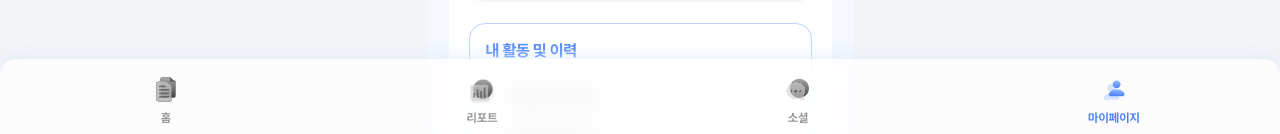
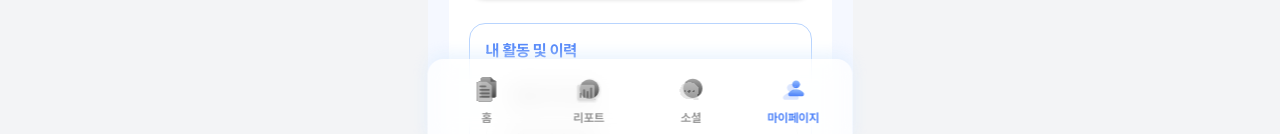
Before and after one commit to UMC9th-NaviK/NaviK-FE, a React (Vite) app: page /mypage/edit in a window 1280 px wide. Shown: the part 657-791 px from the top of the page. Built offline with nearby package versions, Linux system fonts and the light colour scheme.

Commit message:
[FIX} 푸터 너비 제한

```diff
--- a/src/components/common/Footer.tsx
+++ b/src/components/common/Footer.tsx
@@ -26,7 +26,7 @@ const Footer = () => {
 
   return (
     <footer
-      className="fixed bottom-0 left-0 z-50 h-21 w-full rounded-t-2xl bg-white/70 backdrop-blur-md transition-all"
+      className="fixed bottom-0 left-1/2 z-50 h-21 w-full max-w-106.25 -translate-x-1/2 rounded-t-2xl bg-white/70 backdrop-blur-md transition-all"
       style={{ boxShadow: '0px -5px 15px 0px rgba(219, 235, 254, 0.6)' }}
     >
       <div className="mx-auto grid h-full max-w-7xl grid-cols-4 px-2">
```
